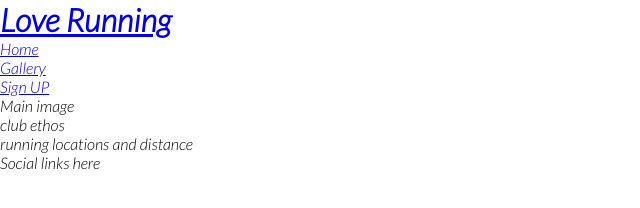
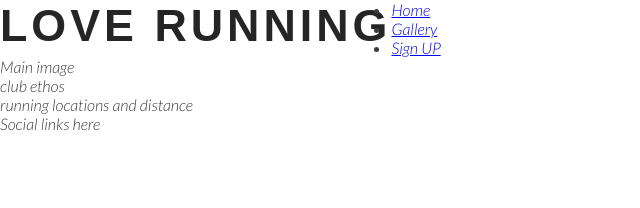
Before and after one commit to Fwhiterabbit/love-running2, a plain HTML site: page index.html in a window 1280 px wide. Shown: the whole page, without its empty margins (0-640 px from the left). Drawn offline with Linux system fonts and the light colour scheme.

Commit message:
Add style for heading and logo

```diff
--- a/assets/css/style.css
+++ b/assets/css/style.css
@@ -9,4 +9,19 @@
 body {
     font-family: Lato, sans-serif;
     font-weight: 300;
+    color: #3a3a3a;
 }
+
+/* Heading and Logo */
+
+h1, h2 {
+    font-family: Oswald, sans-serif;
+    text-transform: uppercase;
+    letter-spacing: 4px;
+    color: #252525;
+}
+
+#logo {
+    float: left;
+    font-size: 280%;
+}
--- a/index.html
+++ b/index.html
@@ -11,7 +11,7 @@
 <body>
     <header>
         <a href="index.html">
-            <h1>Love Running</h1>
+            <h1 id="logo">Love Running</h1>
         </a>
         <nav>
             <ul>
```
